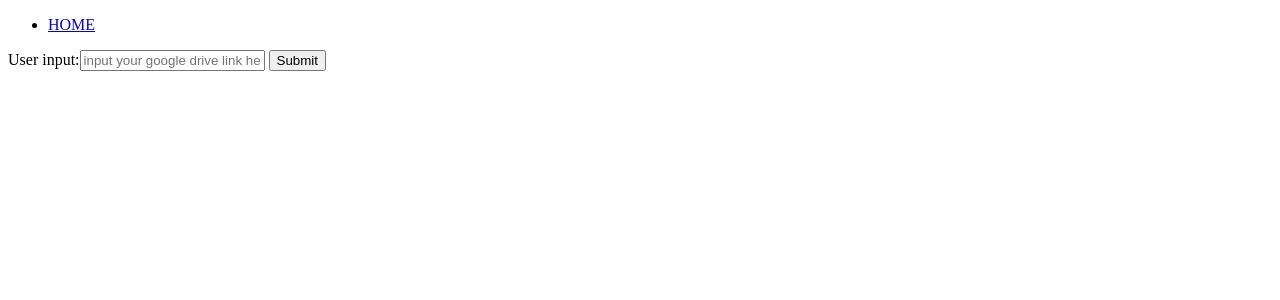
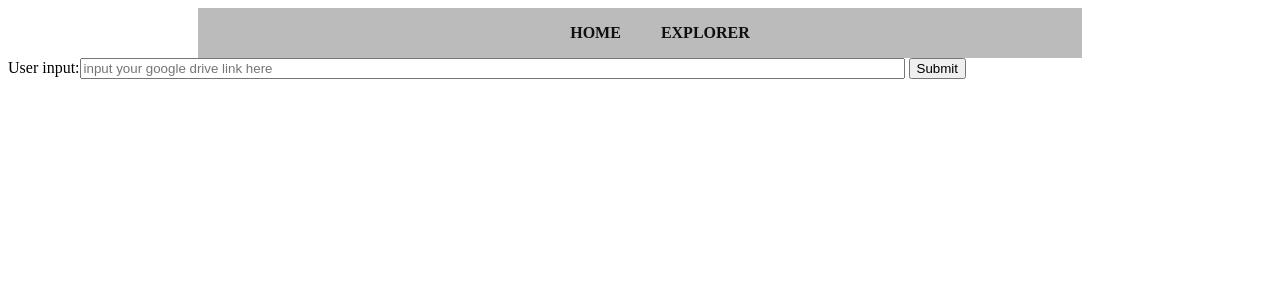
Before and after one commit to chickie8x/RestAPIGdrive, a Django app: page / in a window 1280 px wide. Shown: the top 300 px of the page. Run offline with Django 3.2, Linux system fonts and the light colour scheme.

Commit message:
modify things

```diff
--- a/GetLink/forms.py
+++ b/GetLink/forms.py
@@ -2,4 +2,4 @@ from django import forms
 
 
 class InputForm(forms.Form):
-    user_input = forms.CharField(max_length=250, widget=forms.TextInput(attrs={'placeholder': 'input your google drive link here'}))
+    user_input = forms.CharField(max_length=250, widget=forms.TextInput(attrs={'placeholder': 'input your google drive link here','size':100}))
--- a/GetLink/models.py
+++ b/GetLink/models.py
@@ -12,14 +12,18 @@ class LinkExtract(models.Model):
     fileId = models.CharField(max_length=200,blank=True,null=True)
     url = models.CharField(max_length=500)
     directUrl =models.CharField(max_length=500,blank=True,null=True)
+    fileSize =models.CharField(max_length=100,blank=True,null=True)
+    fileExtension = models.CharField(max_length=100,blank=True,null=True)
+    publishDate =  models.DateTimeField(auto_now=True)
 
     def __str__(self):
         return self.fileName
 
     def save(self, *args,**kwargs):
         obj = getlinks.getFile(self.url,drive)
-        print(obj)
         self.fileId = obj['id']
         self.fileName=obj['name']
         self.directUrl='https://drive.google.com/uc?id=' + obj["id"] + '&export=download'
+        self.fileSize=obj['size']
+        self.fileExtension = obj['fileExtension']
         return super(LinkExtract, self).save(*args, **kwargs)
--- /dev/null
+++ b/GetLink/static/GetLink/style.css
@@ -0,0 +1,29 @@
+div.container{
+    width: 70%;
+    align-content: center;
+    margin: auto;
+}
+
+
+div.navbar{
+    background-color: #bbbbbb;
+    display: flex;
+    justify-content: center;
+}
+
+ul.nav{
+    display: flex;
+    list-style-type: none;
+}
+li.row-item{
+    flex-direction: row;
+    margin-left: 20px;
+    margin-right: 20px;
+    text-decoration: none;
+}
+
+a.row-item-link{
+    text-decoration: none;
+    color: #0f0f0f;
+    font-weight: bold;
+}
--- a/GetLink/urls.py
+++ b/GetLink/urls.py
@@ -6,5 +6,5 @@ urlpatterns=[
     path('',views.index,name='index'),
     path('api/v1/listFile/',views.listFile),
     path('api/v1/listFile/<str:fileId>',views.viewFile),
-    path('form-redirect/',views.formHandle,name='redirect'),
+    path('explorer/',views.explorer,name='explorer'),
 ]
--- a/GetLink/views.py
+++ b/GetLink/views.py
@@ -36,16 +36,17 @@ def viewFile(request,fileId):
 
 
 
-def formHandle(request):
-    return render(request,'GetLink/fromRedirect.html',context=None)
+def explorer(request):
+    files = LinkExtract.objects.all()
+    return render(request,'GetLink/explorer.html',{'files':files})
 
 def index(request):
     if request.method == 'POST':
         my_form = InputForm(request.POST)
         if my_form.is_valid():
             data = my_form.cleaned_data.get('user_input')
-
-            return render(request,'GetLink/fromRedirect.html')
+            obj=LinkExtract.objects.create(url=data)
+            return render(request,'GetLink/fromRedirect.html',{'result':obj})
     else:
         my_form = InputForm()
     return render(request,'GetLink/index.html',{'form':my_form})
--- a/RestAPIGdrive/settings.py
+++ b/RestAPIGdrive/settings.py
@@ -121,3 +121,5 @@ USE_TZ = True
 # https://docs.djangoproject.com/en/3.0/howto/static-files/
 
 STATIC_URL = '/static/'
+PROJECT_DIR = os.path.dirname(os.path.abspath(__file__))
+STATIC_ROOT = os.path.join(PROJECT_DIR, 'static')
--- a/templates/base.html
+++ b/templates/base.html
@@ -1,14 +1,13 @@
-<!DOCTYPE html>
-<html lang="en">
-<head>
-    <meta charset="UTF-8">
-    <title>Title</title>
-</head>
-<body>
-    <div class="container-fluid">
+
+{% load static %}
+
+<link rel="stylesheet" type="text/css" href="{% static 'GetLink/style.css' %}">
+
+    <div class="container">
         <div class="navbar">
-            <ul>
-                <li><a href="{% url 'index' %}">HOME</a></li>
+            <ul class="nav">
+                <li class="row-item"><a href="{% url 'index' %}" class="row-item-link">HOME</a></li>
+                <li class="row-item"><a href="{% url 'explorer' %} " class="row-item-link">EXPLORER</a></li>
             </ul>
 
         </div>
@@ -19,5 +18,3 @@
         {% block content %}
         {% endblock %}
     </div>
-</body>
-</html>
```
Also changed, not shown: templates/GetLink/explorer.html (added, +18 -0 lines), templates/GetLink/fromRedirect.html (+10 -10 lines), GetLink/migrations/0004_linkextract_filesize.py (added), GetLink/migrations/0005_linkextract_fileextension.py (added), GetLink/migrations/0006_linkextract_publishdate.py (added), db.sqlite3, 1 other file.
